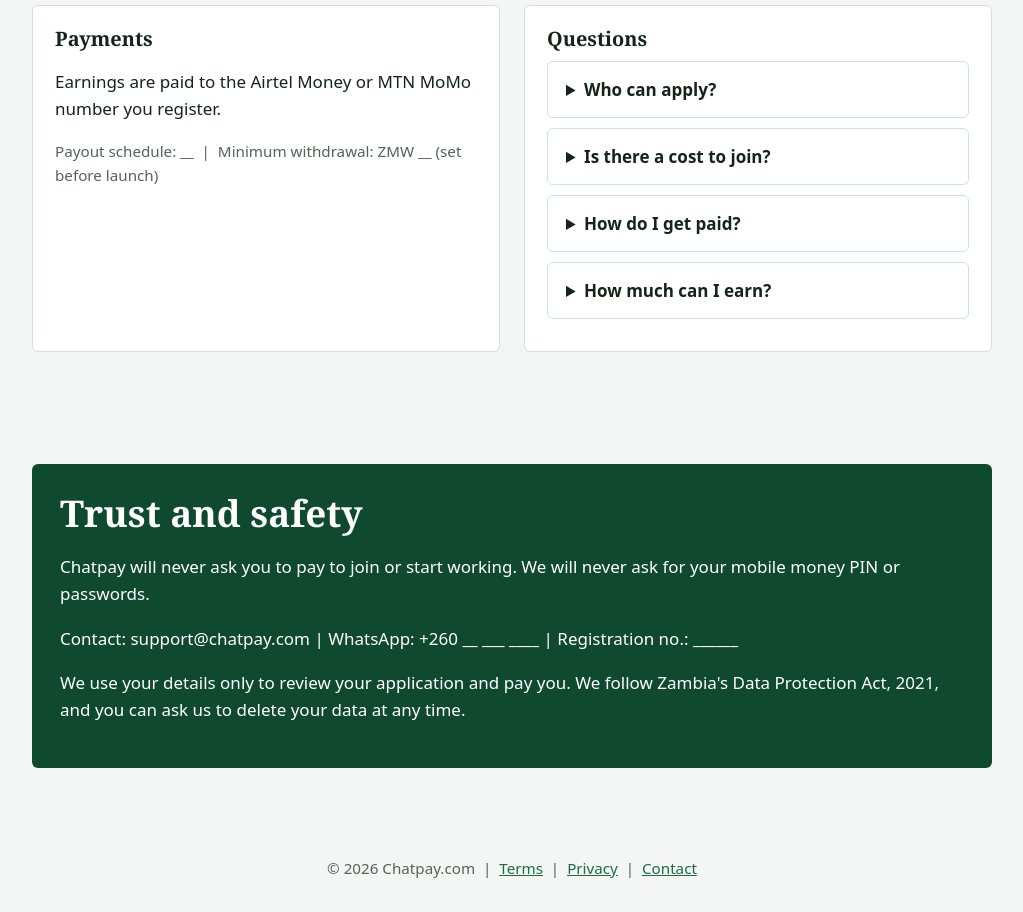
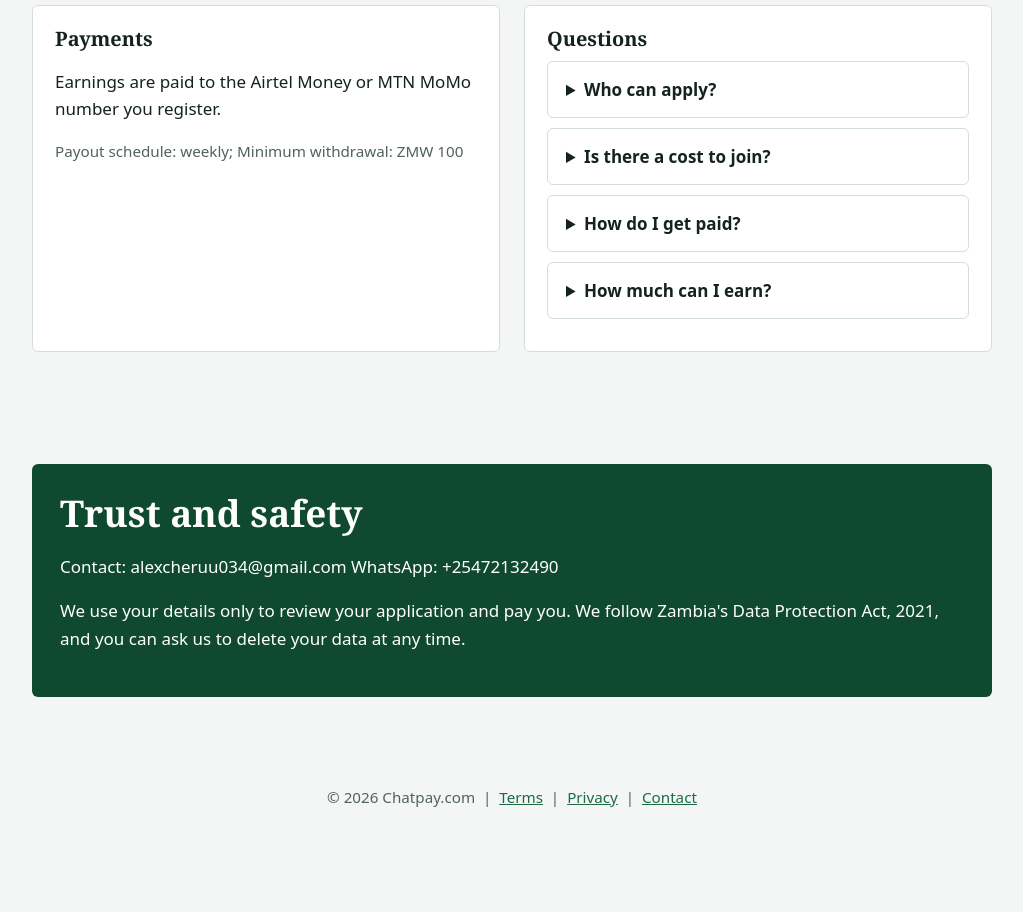
Before and after one commit to dennis686/chatpay, a website: page public/index.html in a window 1280 px wide. Shown: the part 3240-4152 px from the top of the page, without its empty margins (128-1151 px from the left). After the commit the page ends 4081 px from the top, so only its background shows below. Drawn offline with Linux system fonts and the light colour scheme.

Commit message:
Update contact details

```diff
--- a/public/index.html
+++ b/public/index.html
@@ -80,10 +80,10 @@
 <section><div class="wrap two">
   <div class="box"><h3>Payments</h3>
     <p>Earnings are paid to the Airtel Money or MTN MoMo number you register.</p>
-    <p class="note">Payout schedule: __ &nbsp;|&nbsp; Minimum withdrawal: ZMW __ (set before launch)</p></div>
+    <p class="note">Payout schedule: weekly; Minimum withdrawal: ZMW 100</p></div>
   <div class="box" id="faq"><h3>Questions</h3>
     <details><summary>Who can apply?</summary><p>Anyone 18 or older in Zambia who speaks a Zambian language and basic English.</p></details>
-    <details><summary>Is there a cost to join?</summary><p>No. Chatpay never charges a fee to join or start working.</p></details>
+    <details><summary>Is there a cost to join?</summary><p>YES. Chatpay  charges K100 a fee to join or start working.</p></details>
     <details><summary>How do I get paid?</summary><p>By Airtel Money or MTN MoMo, to the number you registered.</p></details>
     <details><summary>How much can I earn?</summary><p>It depends on how many sessions you complete and the quality of your responses. See the pay rates above.</p></details>
   </div>
@@ -91,8 +91,8 @@
 
 <section id="safety"><div class="wrap"><div class="safe">
   <h2>Trust and safety</h2>
-  <p>Chatpay will never ask you to pay to join or start working. We will never ask for your mobile money PIN or passwords.</p>
-  <p>Contact: support@chatpay.com | WhatsApp: +260 __ ___ ____ | Registration no.: ______</p>
+  <!-- <p>Chatpay will never ask you to pay to join or start working. We will never ask for your mobile money PIN or passwords.</p> -->
+  <p>Contact: alexcheruu034@gmail.com WhatsApp: +25472132490 </p>
   <p>We use your details only to review your application and pay you. We follow Zambia's Data Protection Act, 2021, and you can ask us to delete your data at any time.</p>
 </div></div></section>
 </main>
```
Also changed, not shown: public/dashboard.html (+4 -0 lines).
